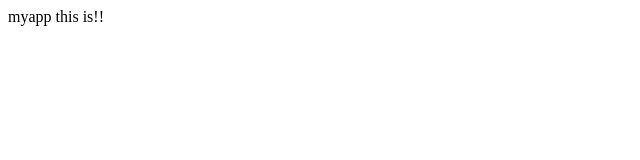
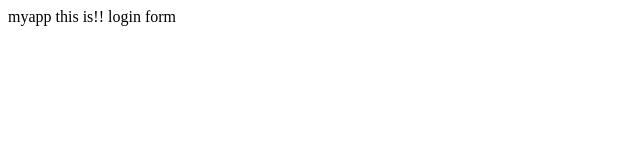
Before and after one commit to sreehariii/myapp, a plain HTML site: page index.html in a window 1280 px wide. Shown: the full height of the page, 0-640 px from the left. Drawn offline with Linux system fonts and the light colour scheme.

Commit message:
login form with ne branch

```diff
--- a/index.html
+++ b/index.html
@@ -6,5 +6,6 @@
     </head>
     <body>
         myapp this is!!
+        login form
     </body>
 </html>
```
Also changed, not shown: login.html (added, +1 -0 lines), log.txt (added).
